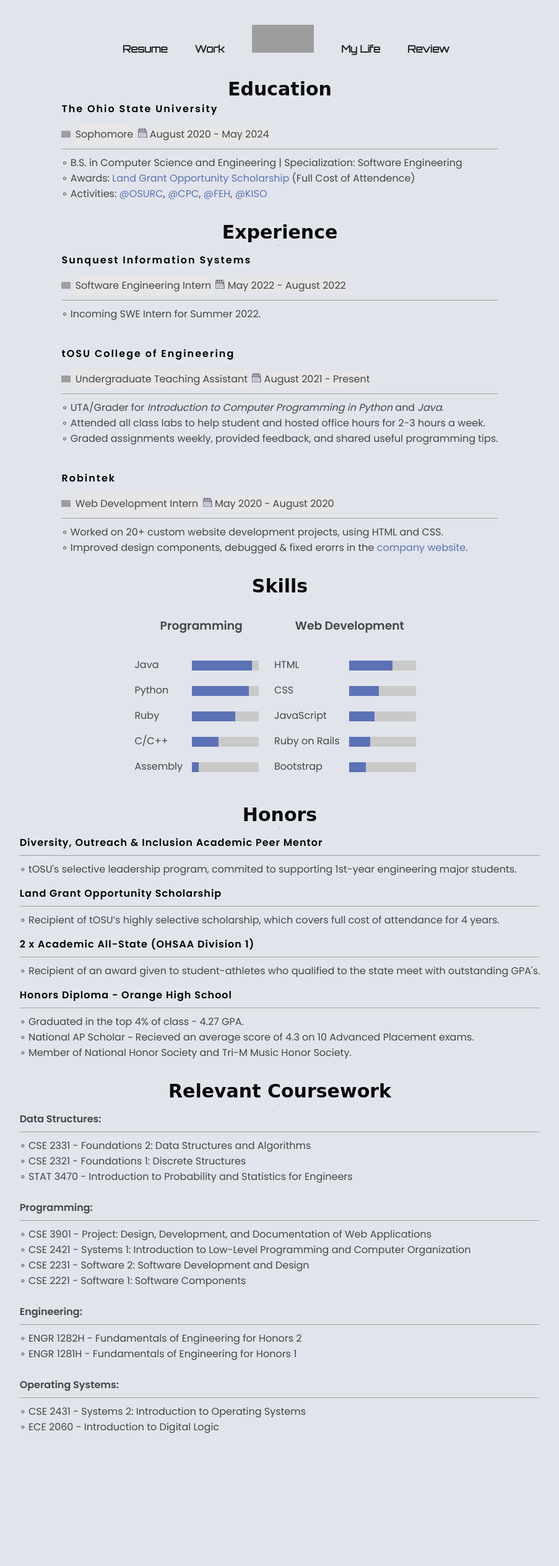
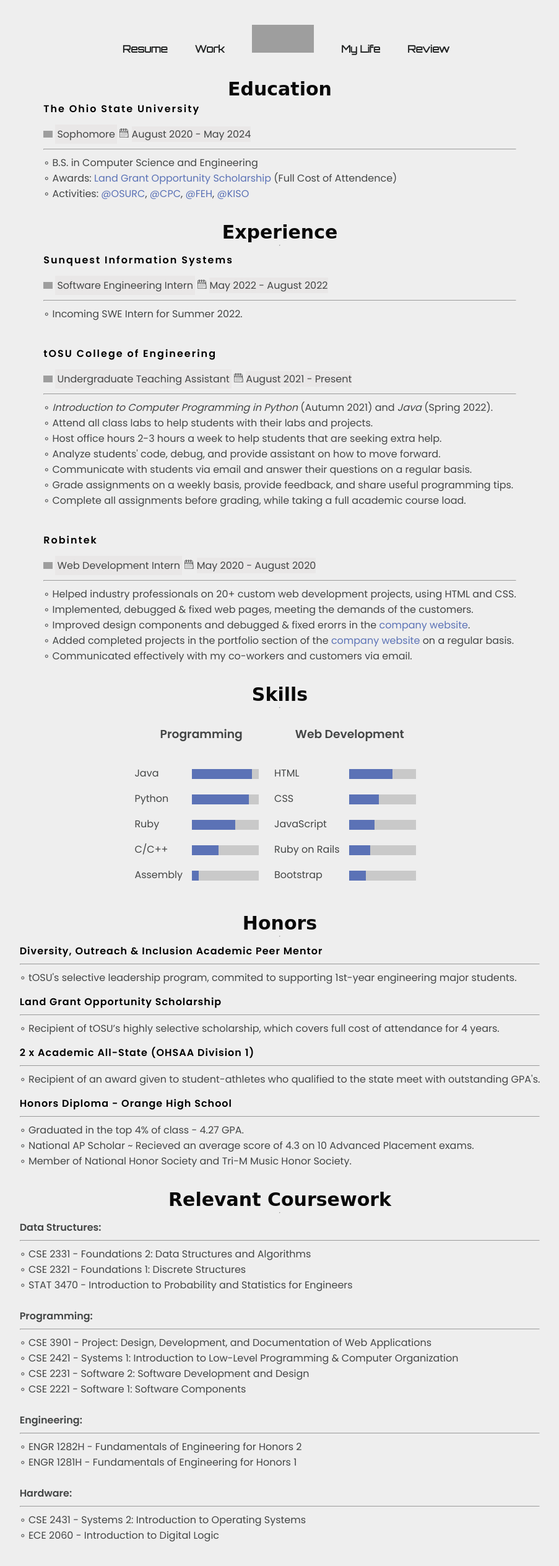
Before and after one commit to LukasMurdock/Portfolio, a PHP site: page /resume.html in a window 1280 px wide. Shown: the whole page at 62% size, without its empty margins (188-1091 px from the left). Before the commit the page ends 2313 px from the top, so only its background shows below. Run offline with PHP 8.4, Linux system fonts and the light colour scheme; some web fonts are replaced; grey boxes are pictures that could not be loaded.

Commit message:
text change BIG

```diff
--- a/resume.html
+++ b/resume.html
@@ -44,7 +44,7 @@
                 <hr class="divider"/>
 
                 <div class="roles">
-                    <p>∘ B.S. in Computer Science and Engineering | Specialization: Software Engineering</p>
+                    <p>∘ B.S. in Computer Science and Engineering</p>
                     <p>∘ Awards: <a href="http://undergrad.osu.edu/cost-and-aid/merit-based-scholarships">Land Grant Opportunity Scholarship</a> (Full Cost of Attendence)</p>
                     <p>∘ Activities:
                         <a href="https://www.osuclubrunning.org/">@OSURC</a>,
@@ -100,9 +100,13 @@
                 <hr class="divider"/>
 
                 <div class="roles">
-                    <p>∘ UTA/Grader for <i>Introduction to Computer Programming in Python</i> and <i>Java</i>.</p>
-                    <p>∘ Attended all class labs to help student and hosted office hours for 2-3 hours a week. </p>
-                    <p>∘ Graded assignments weekly, provided feedback, and shared useful programming tips.</p>
+                    <p>∘ <i>Introduction to Computer Programming in Python</i> (Autumn 2021) and <i>Java</i> (Spring 2022).</p>
+                    <p>∘ Attend all class labs to help students with their labs and projects. </p>
+                    <p>∘ Host office hours 2-3 hours a week to help students that are seeking extra help. </p>
+                    <p>∘ Analyze students' code, debug, and provide assistant on how to move forward.</p>
+                    <p>∘ Communicate with students via email and answer their questions on a regular basis.</p>
+                    <p>∘ Grade assignments on a weekly basis, provide feedback, and share useful programming tips.</p>
+                    <p>∘ Complete all assignments before grading, while taking a full academic course load.</p>
                 </div>
             </li>
 
@@ -126,8 +130,11 @@
                 <hr class="divider"/>
 
                 <div class="roles">
-                    <p>∘ Worked on 20+ custom website development projects, using HTML and CSS. </p>
-                    <p>∘ Improved design components, debugged & fixed erorrs in the <a href="https://www.robintek.com">company website</a>.</p>
+                    <p>∘ Helped industry professionals on 20+ custom web development projects, using HTML and CSS. </p>
+                    <p>∘ Implemented, debugged & fixed web pages, meeting the demands of the customers. </p>
+                    <p>∘ Improved design components and debugged & fixed erorrs in the <a href="https://www.robintek.com">company website</a>.</p>
+                    <p>∘ Added completed projects in the portfolio section of the <a href="https://www.robintek.com">company website</a> on a regular basis.</p>
+                    <p>∘ Communicated effectively with my co-workers and customers via email. </p>
                 </div>
             </li>
         </ul>
@@ -257,7 +264,7 @@
                 <hr class="divider"/>
 
                 <p>∘ CSE 3901 - Project: Design, Development, and Documentation of Web Applications</p>
-                <p>∘ CSE 2421 - Systems 1: Introduction to Low-Level Programming and Computer Organization</p>
+                <p>∘ CSE 2421 - Systems 1: Introduction to Low-Level Programming & Computer Organization</p>
                 <p>∘ CSE 2231 - Software 2: Software Development and Design</p>
                 <p>∘ CSE 2221 - Software 1: Software Components</p>
 
@@ -271,7 +278,7 @@
 
                 <br/>
 
-                <p class="category"><b>Operating Systems:</b></p>
+                <p class="category"><b>Hardware:</b></p>
                 <hr class="divider"/>
 
                 <p>∘ CSE 2431 - Systems 2: Introduction to Operating Systems</p>
--- a/style.css
+++ b/style.css
@@ -381,7 +381,6 @@
 
 }
 
-
 .job-place {
     padding: 3px 3px;
     background: rgba(233, 230, 230, 0.829);
@@ -597,7 +596,7 @@
 }
 
 body {
-  background:rgb(225, 228, 235);
+  background: #eee;
 
 }
 
@@ -621,7 +620,7 @@
 
 .btn::before, .btn::after {
   position: absolute;
-  background: rgb(225, 228, 235);
+  background: #eee;
   z-index: -1;
   transition: 1s;
   content: '';
```
